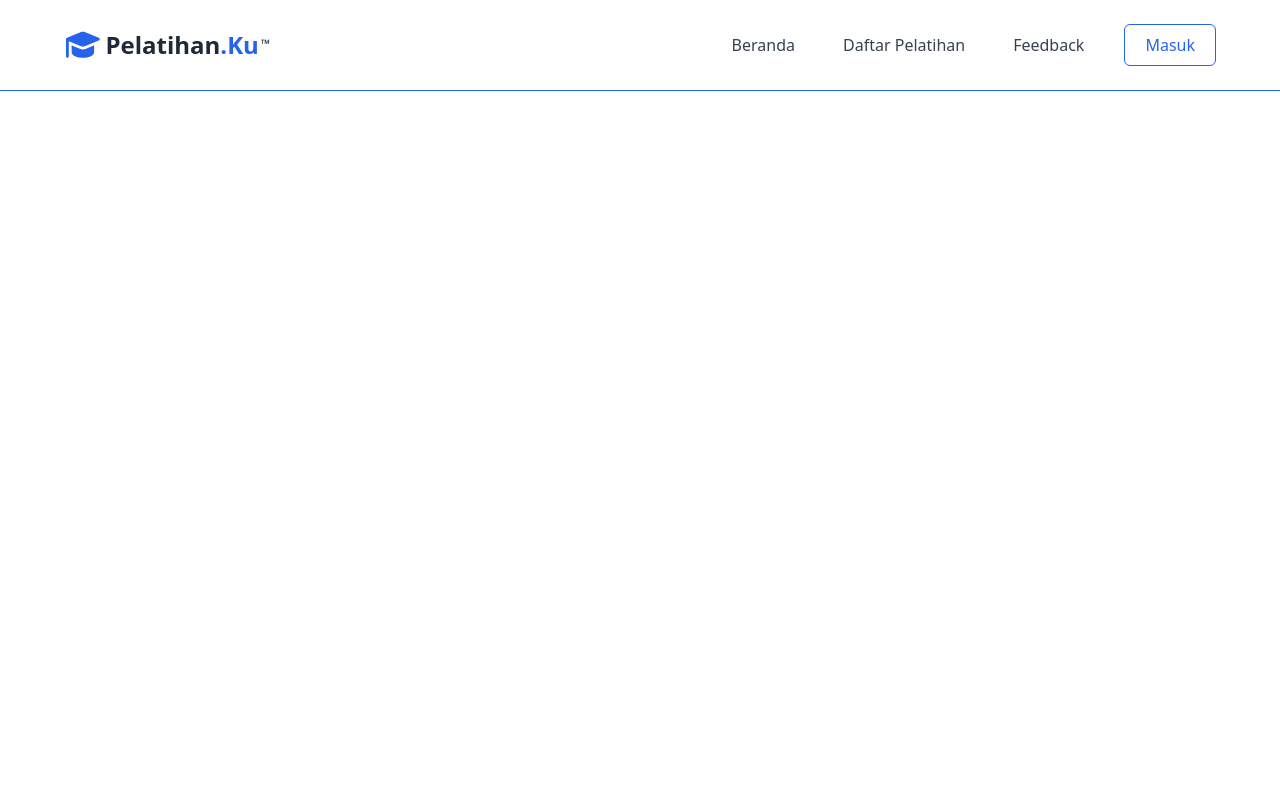
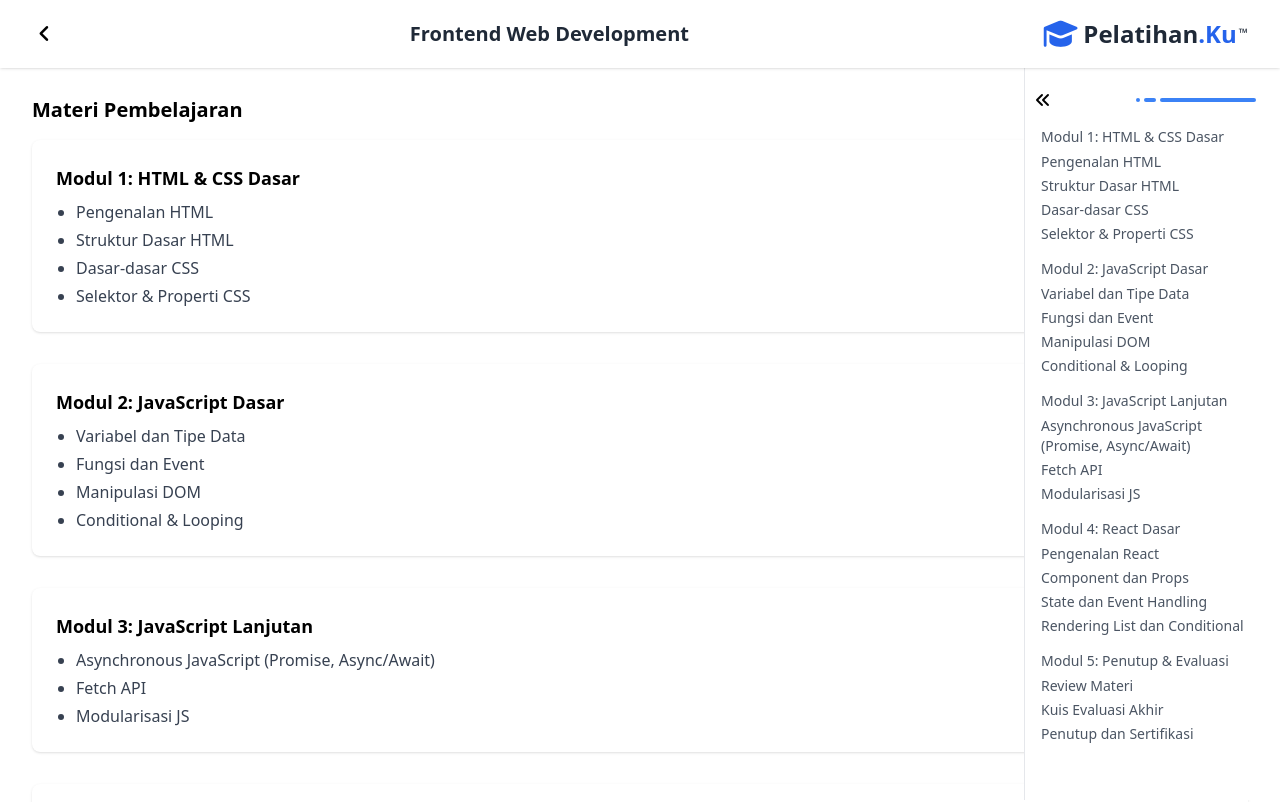
Before and after one commit to bachtiarrizaa/pelatihan-digital-app, a React (Vite) app in the folder frontend/: page /pembelajaran in a window 1280 px wide. Shown: the top 802 px of the page. Built offline with nearby package versions, Linux system fonts and the light colour scheme.

Commit message:
add page materi pembelajaran

```diff
--- a/frontend/src/App.jsx
+++ b/frontend/src/App.jsx
@@ -9,7 +9,7 @@ import DaftarPelatihan from './Pages/Pelatihan/DaftarPelatihan';
 import DetailPelatihan from './Pages/Pelatihan/DetailPelatihan';
 import EditProfile from './Pages/Profile/Edit';
 import MainLayout from './Layout/MainLayout';
-import Index from './Pages/Pembelajaran';
+import IndexPembelajaran from './Pages/Pembelajaran';
 import AktivitasBelajar from './Pages/AktivitasBelajar';
 import AktivitasBelajarSelesai from './Pages/AktivitasBelajar/Selesai';
 import UbahKataSandi from './Pages/Profile/UbahKataSandi';
@@ -25,7 +25,6 @@ export default function App() {
         <Route path="/edit-profile" element={<EditProfile />} />
         <Route path="/daftar-pelatihan" element={<DaftarPelatihan />} />
         <Route path="/daftar-pelatihan-detail" element={<DetailPelatihan />} />
-        <Route path="/pembelajaran" element={<Index />} />
         <Route path="/aktivitas-belajar" element={<AktivitasBelajar />} />
         <Route path="/aktivitas-belajar/selesai" element={<AktivitasBelajarSelesai />} />
       </Route>
@@ -33,6 +32,7 @@ export default function App() {
       {/* Halaman-halaman tanpa layout */}
       <Route path="/login" element={<Login />} />
       <Route path="/register" element={<Register />} />
+      <Route path="/pembelajaran" element={<IndexPembelajaran />} />
       <Route path="/ubah-password" element={<UbahKataSandi />} />
       <Route path="/reset-password" element={<ResetKataSandi />} />
       <Route path="/admin" element={<AdminDashboard />} />
--- a/frontend/src/Pages/AktivitasBelajar/Card.jsx
+++ b/frontend/src/Pages/AktivitasBelajar/Card.jsx
@@ -109,12 +109,12 @@ export default function AktivitasBelajarCard() {
       {/* Header */}
       <div className="px-4 sm:px-6 pb-4 mt-2 items-center justify-between border-b-2">
         <div className="flex items-center justify-between">
-          <Link to="#" className="text-lg sm:text-xl font-bold text-gray-700">
+          <h2 className="text-lg sm:text-xl font-bold text-gray-700">
             {pelatihan.title}
+          </h2>
+          <Link to="/pembelajaran" className="px-3 py-1 text-sm text-blue-600 bg-white rounded hover:bg-gray-50 border border-blue-600">
+            Mulai
           </Link>
-          <button className="px-3 py-1 text-sm text-blue-600 bg-white rounded hover:bg-gray-50 border border-blue-600">
-            Mulai
-          </button>
         </div>
         <div className="flex items-start gap-2 sm:gap-1 text-gray-500 mt-2">
           <i className="fa-regular fa-clock text-sm"></i>
--- /dev/null
+++ b/frontend/src/Pages/Pembelajaran/Aside.jsx
@@ -0,0 +1,88 @@
+import { NavLink } from "react-router-dom"
+
+const pelatihan = {
+  title: "Frontend Web Development",
+  deskripsi:
+    "Lorem ipsum dolor sit amet, consectetur adipiscing elit. Molestie parturient et sem ipsum volutpat vel.",
+  modul: [
+    {
+      nama: "Modul 1: HTML & CSS Dasar",
+      materi: [
+        "Pengenalan HTML",
+        "Struktur Dasar HTML",
+        "Dasar-dasar CSS",
+        "Selektor & Properti CSS",
+      ],
+    },
+    {
+      nama: "Modul 2: JavaScript Dasar",
+      materi: [
+        "Variabel dan Tipe Data",
+        "Fungsi dan Event",
+        "Manipulasi DOM",
+        "Conditional & Looping",
+      ],
+    },
+    {
+      nama: "Modul 3: JavaScript Lanjutan",
+      materi: [
+        "Asynchronous JavaScript (Promise, Async/Await)",
+        "Fetch API",
+        "Modularisasi JS",
+      ],
+    },
+    {
+      nama: "Modul 4: React Dasar",
+      materi: [
+        "Pengenalan React",
+        "Component dan Props",
+        "State dan Event Handling",
+        "Rendering List dan Conditional",
+      ],
+    },
+    {
+      nama: "Modul 5: Penutup & Evaluasi",
+      materi: ["Review Materi", "Kuis Evaluasi Akhir", "Penutup dan Sertifikasi"],
+    },
+  ],
+};
+
+export default function AsidePembelajaran() {
+  return(
+    <>
+      <aside className="fixed right-0 top-16 flex flex-col w-64 h-[calc(100vh-64px)] px-4 py-6 overflow-y-auto bg-white border-l">
+        <div className="flex flex-col justify-between flex-1">
+          <nav>
+            {/* Tombol Navigasi Modul */}
+            <div className="flex items-center justify-between sm:pr-4 -mx-2">
+              <button>
+                <i className="fa-solid fa-angles-left"></i>
+              </button>
+              <div className="flex justify-center">
+                <span className="inline-block w-1 h-1 bg-blue-500 rounded-full"></span>
+                <span className="inline-block w-3 h-1 mx-1 bg-blue-500 rounded-full"></span>
+                <span className="inline-block w-24 h-1 bg-blue-500 rounded-full"></span>
+              </div>
+            </div>
+
+            {/* Loop modul dan materi */}
+            {pelatihan.modul.map((modul, i) => (
+              <div key={i} className="mt-3">
+                <label className="text-sm font-medium text-gray-600">
+                  {modul.nama}
+                </label>
+                <div className="flex flex-col text-gray-600 text-sm">
+                  {modul.materi.map((materi, j) => (
+                    <NavLink key={j} to="#" className="hover:text-blue-700 mt-1">
+                      {materi}
+                    </NavLink>
+                  ))}
+                </div>
+              </div>
+            ))}
+          </nav>
+        </div>
+      </aside>
+    </>
+  )
+}
--- /dev/null
+++ b/frontend/src/Pages/Pembelajaran/Header.jsx
@@ -0,0 +1,30 @@
+import { Link } from "react-router-dom"
+
+export default function HeaderPembelajaran() {
+  return (
+    <>
+      {/* Header */}
+      <div className="fixed top-0 left-0 right-0 flex items-center justify-between bg-white shadow px-8 py-4 z-20">
+        {/* Tombol Kembali */}
+        <button onClick={() => window.history.back()}>
+          <i className="fa-solid fa-angle-left text-xl"></i>
+        </button>
+
+        {/* Judul */}
+        <h1 className="text-lg sm:text-xl font-semibold text-gray-800">
+          Frontend Web Development
+        </h1>
+
+        {/* Logo */}
+        <Link to="/" className="flex items-center text-2xl font-bold gap-x-1">
+          <i className="fas fa-graduation-cap text-blue-600 text-3xl"></i>
+          <span className="flex items-baseline">
+            <span className="text-gray-800">Pelatihan</span>
+            <span className="text-blue-600">.Ku</span>
+            <sup className="text-xs text-gray-800 ml-0.5">™</sup>
+          </span>
+        </Link>
+      </div>
+    </>
+  )
+}
--- a/frontend/src/Pages/Pembelajaran/index.jsx
+++ b/frontend/src/Pages/Pembelajaran/index.jsx
@@ -1,7 +1,78 @@
+import HeaderPembelajaran from "./Header";
+import AsidePembelajaran from "./Aside";
+
+const pelatihan = {
+  title: "Frontend Web Development",
+  deskripsi:
+    "Lorem ipsum dolor sit amet, consectetur adipiscing elit. Molestie parturient et sem ipsum volutpat vel.",
+  modul: [
+    {
+      nama: "Modul 1: HTML & CSS Dasar",
+      materi: [
+        "Pengenalan HTML",
+        "Struktur Dasar HTML",
+        "Dasar-dasar CSS",
+        "Selektor & Properti CSS",
+      ],
+    },
+    {
+      nama: "Modul 2: JavaScript Dasar",
+      materi: [
+        "Variabel dan Tipe Data",
+        "Fungsi dan Event",
+        "Manipulasi DOM",
+        "Conditional & Looping",
+      ],
+    },
+    {
+      nama: "Modul 3: JavaScript Lanjutan",
+      materi: [
+        "Asynchronous JavaScript (Promise, Async/Await)",
+        "Fetch API",
+        "Modularisasi JS",
+      ],
+    },
+    {
+      nama: "Modul 4: React Dasar",
+      materi: [
+        "Pengenalan React",
+        "Component dan Props",
+        "State dan Event Handling",
+        "Rendering List dan Conditional",
+      ],
+    },
+    {
+      nama: "Modul 5: Penutup & Evaluasi",
+      materi: ["Review Materi", "Kuis Evaluasi Akhir", "Penutup dan Sertifikasi"],
+    },
+  ],
+};
+
 export default function IndexPembelajaran() {
-    return (
-        <>
-            <h1>hai</h1>
-        </>
-    )
+  return (
+    <>
+      <HeaderPembelajaran />
+
+      <div className="flex pt-24">
+        {/* MATERI PEMBELAJARAN */}
+        <main className="flex-1 px-8 pb-8">
+          <h2 className="text-xl font-bold mb-4">Materi Pembelajaran</h2>
+          <div className="space-y-8">
+            {pelatihan.modul.map((modul, i) => (
+              <section key={i} className="bg-white rounded-lg shadow p-6">
+                <h3 className="text-lg font-semibold mb-2">{modul.nama}</h3>
+                <ul className="list-disc pl-5 text-gray-700 space-y-1">
+                  {modul.materi.map((materi, j) => (
+                    <li key={j}>{materi}</li>
+                  ))}
+                </ul>
+              </section>
+            ))}
+          </div>
+        </main>
+        {/* Sidebar */}
+        <AsidePembelajaran />
+      </div>
+    </>
+  );
 }
```
